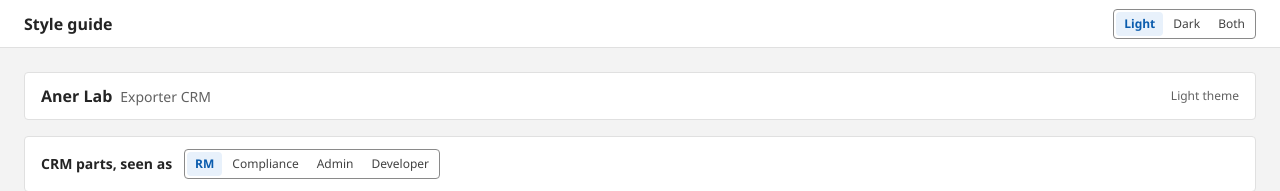
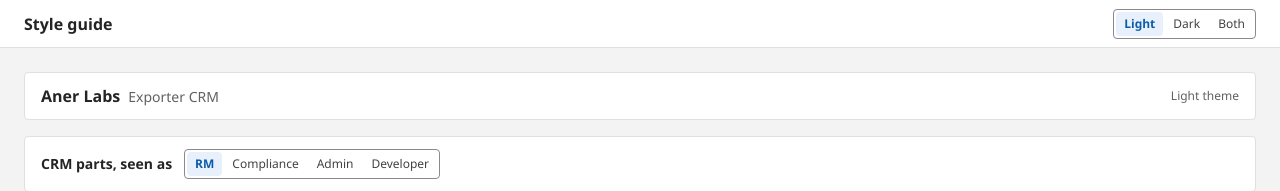
Before and after one commit to PMadhuri97/Exporter-CRM, a React (Vite) app in the folder frontend/: page /__design in a window 1280 px wide. Shown: the top 191 px of the page. Built offline with nearby package versions, Linux system fonts and the light colour scheme.

Commit message:
fix(header): change brand name to Aner Lab Exporter CRM

```diff
--- a/frontend/src/design/BrandMark.tsx
+++ b/frontend/src/design/BrandMark.tsx
@@ -32,11 +32,11 @@ export function BrandMark({
       )}
       {wordmark ? (
         <span className="flex items-baseline gap-2 whitespace-nowrap">
-          <span className="text-heading font-semibold text-ink">Aner Lab</span>
+          <span className="text-heading font-semibold text-ink">Aner Labs</span>
           {product && <span className="text-body text-ink-3">Exporter CRM</span>}
         </span>
       ) : (
-        <span className="sr-only">Aner Lab Exporter CRM</span>
+        <span className="sr-only">Aner Labs Exporter CRM</span>
       )}
     </span>
   );
```
